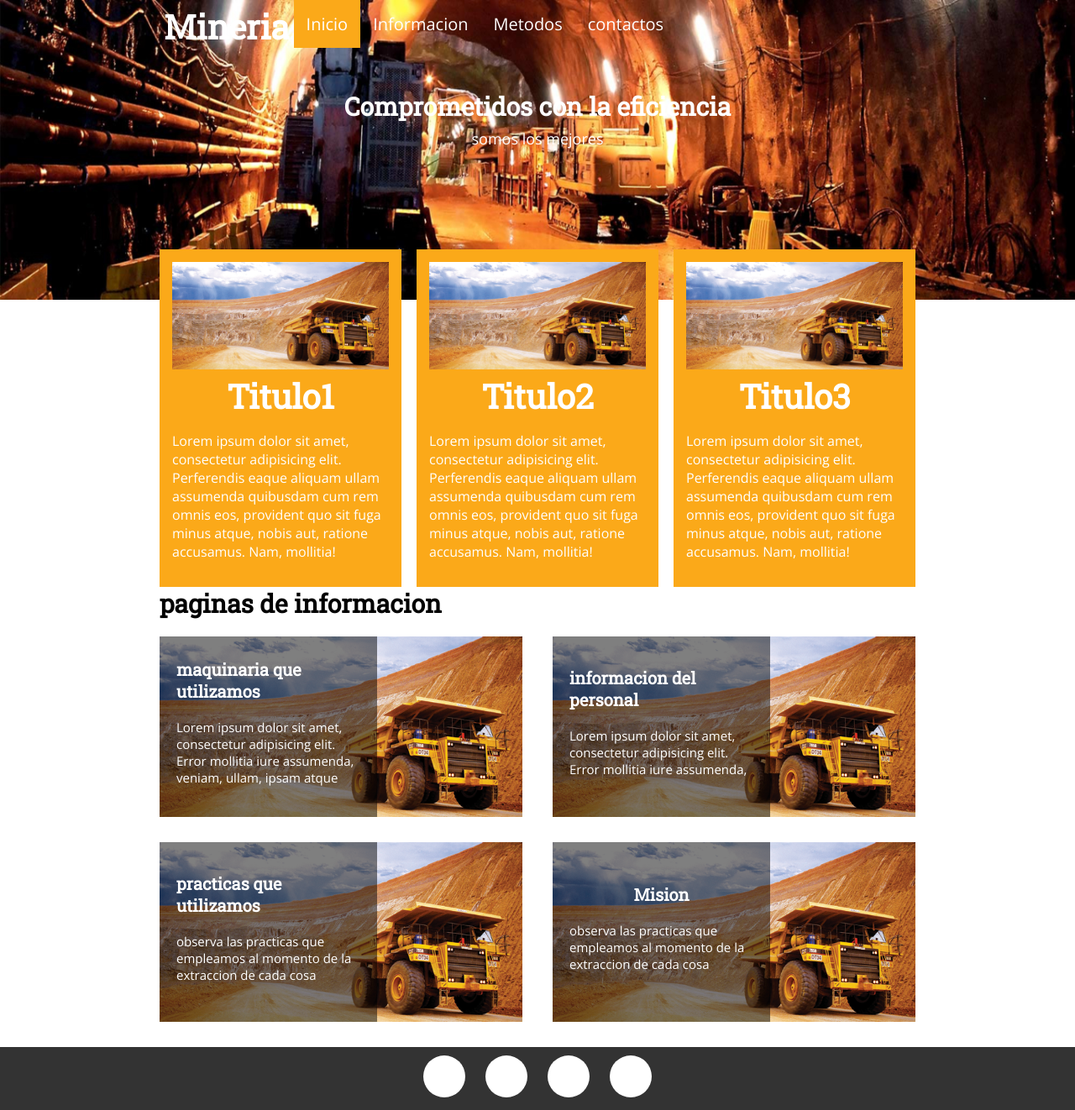
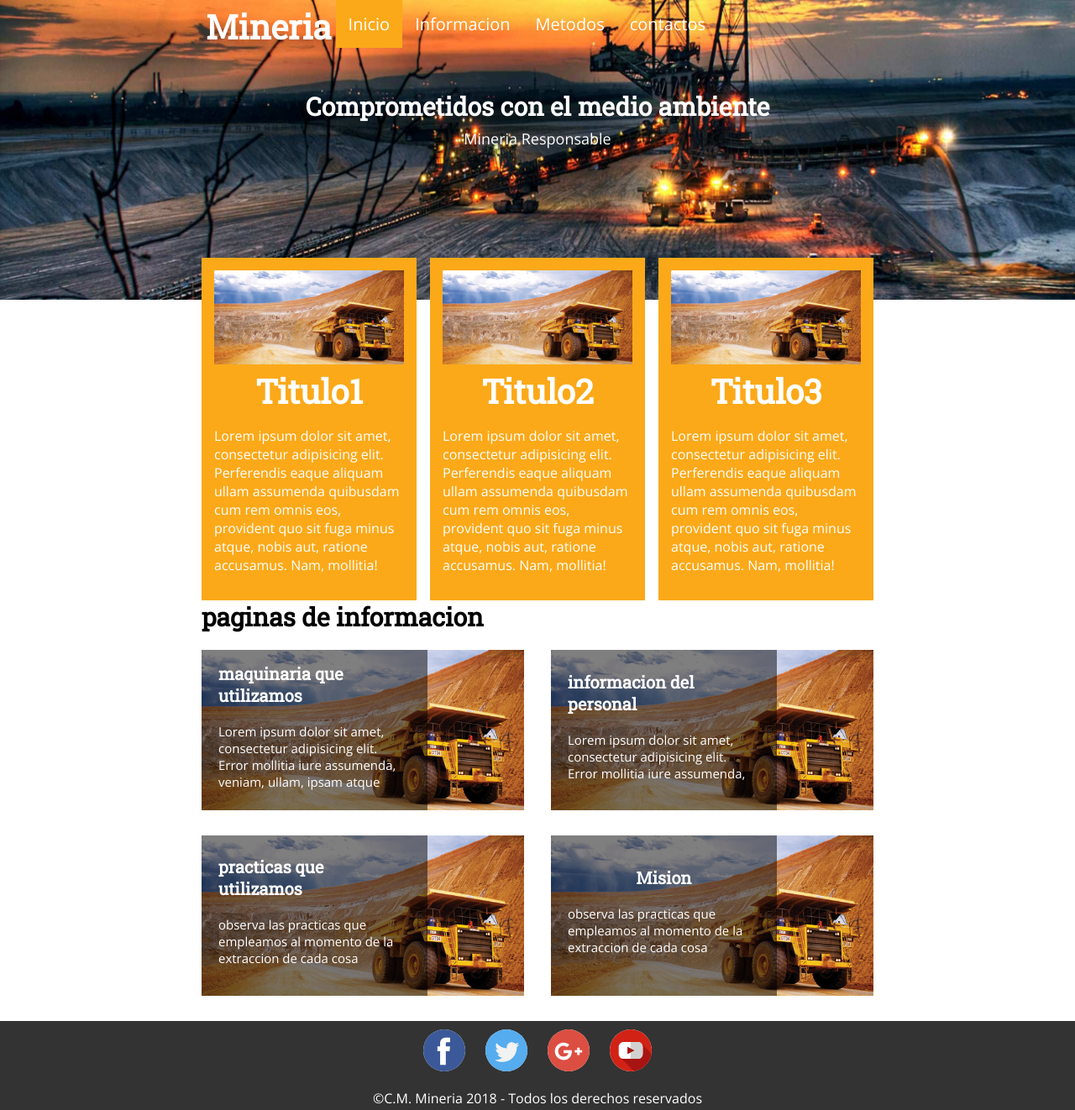
Before and after one commit to JuniorBonilla/Pagina_Web_Mineria, a plain HTML site: page index.html in a window 1280 px wide. Shown: the top 1322 px of the page at 84% size. Drawn offline with nearby package versions, Linux system fonts and the light colour scheme.

Commit message:
pagina principal y diseño responsive terminado
iconos de redes sociales funcionando y diseño responsive completo(hasta donde se pudo), banner cambiado.

```diff
--- a/css/estilos.css
+++ b/css/estilos.css
@@ -47,7 +47,13 @@ body{
     border-radius: :5px;
     margin-left: auto;
     cursor: pointer;
+
 }
+.banner__titulo{
+    display: none;
+}
+
+
 /*-------------------estilo del menu-----------------------*/
 .nav{
     position: absolute;
@@ -121,7 +127,7 @@ body{
     left: 0;
     color: white;
     background: rgba(0,0,0,0.5);
-    width: 60%;
+    width: 70%;
     height: 100%;
     padding: 5px;
     font-size: 11px;
@@ -143,7 +149,6 @@ body{
     color: #fff;
     text-decoration: none;
     font-size: 30px;
-    padding: 10px;
     background: white;
     border-radius: 50%;
     width: 50px;
@@ -175,6 +180,7 @@ body{
     }
     .info__columna{
         width: 32%;
+         margin-top: 10px;
 
     }
     .info__titulo{
@@ -192,6 +198,9 @@ body{
     .paginas{
         flex-wrap: wrap;
         margin-top: 0;
+    }
+    .paginas__txt{
+        font-size: 11px;
     }
 
 }
@@ -220,6 +229,12 @@ body{
      .info__columna{
         width: 32%;
 
+    }
+    .banner__titulo{
+        text-align: center;
+        display: block;
+         font-size: 30px;
+        margin:5px;
     }
 }
 
@@ -252,6 +267,7 @@ body{
         background: #FBA919;
     }
     .banner__titulo{
+
          font-size: 30px;
         margin:5px;
     }
@@ -289,7 +305,7 @@ body{
 }
 @media(min-width:1280px){
     .contenedor{
-        width: 900px;
+        width: 800px;
     }
     .banner .contenedor{
         top: 40%;
--- a/index.html
+++ b/index.html
@@ -22,10 +22,10 @@
             </nav>
         </div>
     </header>
-    <div class="banner"><img src="Multimedia/Banner_portada_1.jpg" alt="mineria" class="banner__img">
+    <div class="banner"><img src="Multimedia/banner.jpg" alt="mineria" class="banner__img">
            <div class="contenedor">
-            <h2 class="banner__titulo">Comprometidos con la eficiencia</h2>
-            <p class="banner__txt">somos los mejores</p>
+            <h2 class="banner__titulo">Comprometidos con el medio ambiente</h2>
+            <p class="banner__txt">Mineria Responsable</p>
             </div>
         </div>
         <main class="main">
@@ -85,10 +85,10 @@
         </main>
         <footer class="footer">
             <div class="social">
-                <a href="" class="icon-facebook"></a>
-                <a href="" class="icon-twitter"></a>
-                <a href="" class="icon-plus"></a>
-                <a href="" class="icon-vine"></a>
+                <a href="https://es-la.facebook.com/login/" class="icon-facebook"> <img src="Multimedia/icon-facebook.svg" alt="icono de facebook"></a>
+                <a href="https://twitter.com/login?lang=es" class="icon-twitter"><img src="Multimedia/icon-twitter.svg" alt="icono de twitter"></a>
+                <a href="https://plus.google.com/up/?continue=https://plus.google.com/?hl%3Des&type=st&hl=es" class="icon-plus"><img src="Multimedia/icon-plus.svg" alt="icono de google plus"></a>
+                <a href="https://www.youtube.com/channel/UC4idpySVSocAnGPNV-4FC-g" class="icon-youtube"><img src="Multimedia/icon-youtube.svg" alt="icono de youtube"></a>
             </div>
             <p class="copy">&copy;C.M. Mineria 2018 - Todos los derechos reservados</p>
         </footer>
```
Also changed, not shown: Multimedia/Banner_portada_3 (1).jpg (added), Multimedia/banner.jpg (added), Multimedia/icon-facebook.svg (added), Multimedia/icon-plus.svg (added), Multimedia/icon-twitter.svg (added), Multimedia/icon-youtube.svg (added).
